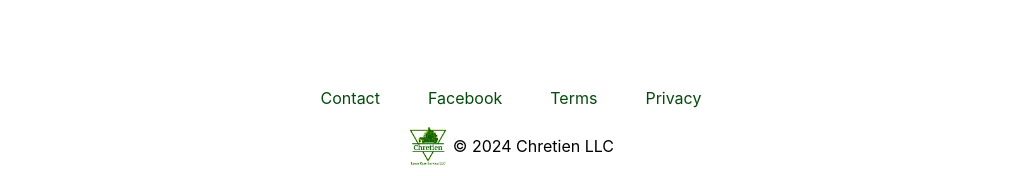
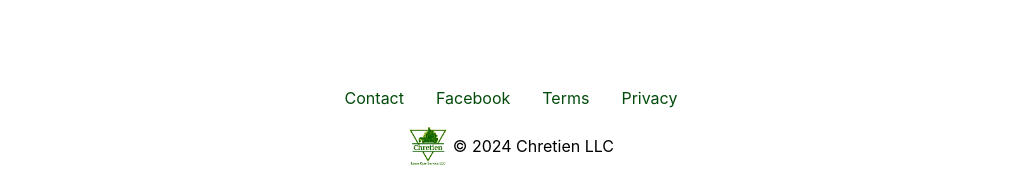
Before and after one commit to ReleventGull/ChretienLawnMowerService, a React (Create React App) app: page /home in a window 1280 px wide. Shown: the part 2406-2582 px from the top of the page, without its empty margins (129-1151 px from the left). Built offline with nearby package versions, Linux system fonts and the light colour scheme; no server answers.

Commit message:
feat(clamp): clamps the footer spacing

```diff
--- a/public/componentcss/home.css
+++ b/public/componentcss/home.css
@@ -230,13 +230,9 @@ input:focus ~ .contactBox {
     display: flex;
     align-items: center;
     justify-content: center;
-    gap: 3rem;
+    gap: clamp(1rem, 2.5vw,  3rem)
 }
-@media screen and (max-width: 800px) {
-    .homeFooter {
-        gap: 1rem
-    }
-}
+
 .homeFooter a {
     color: var(--primary-green);
     transition: .2s;
```
